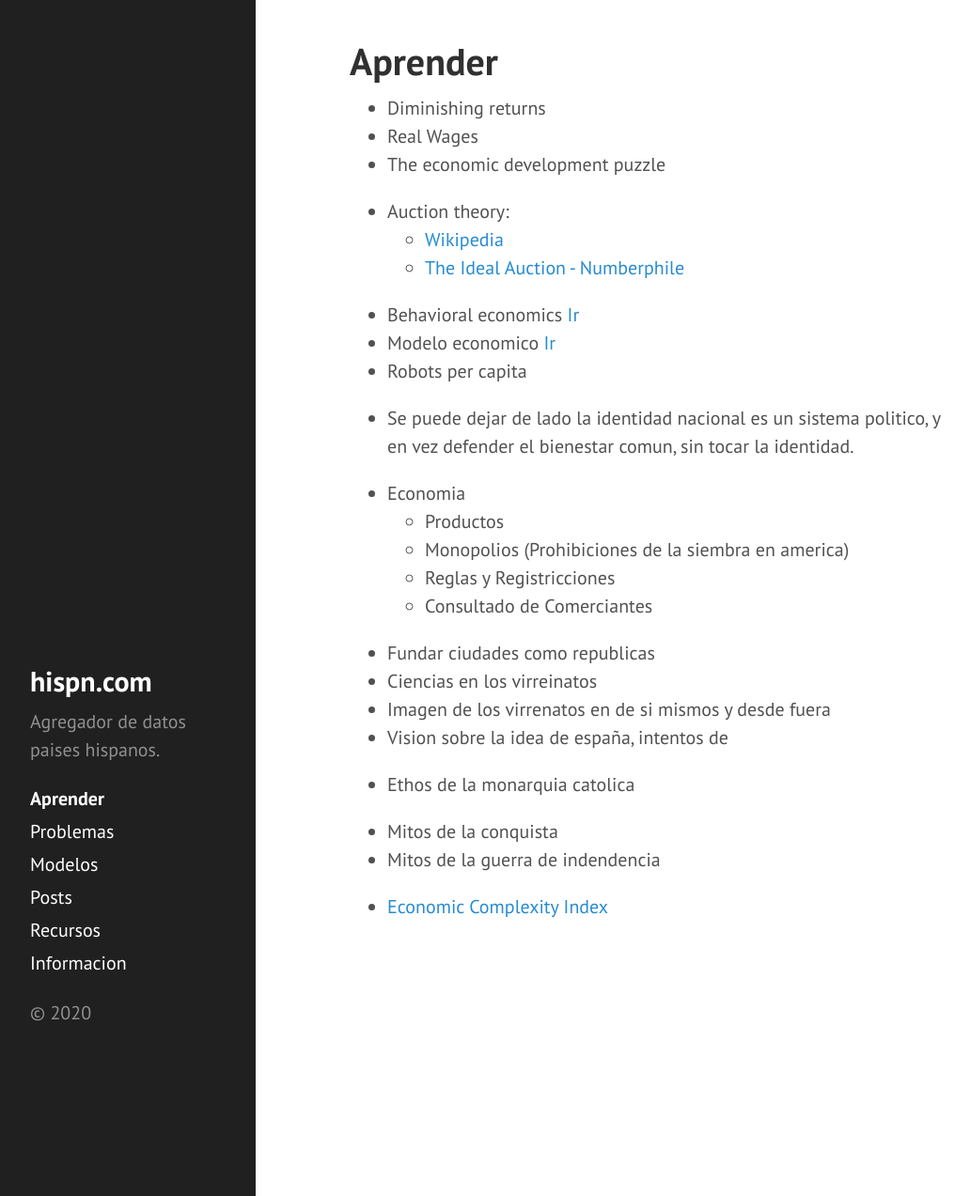
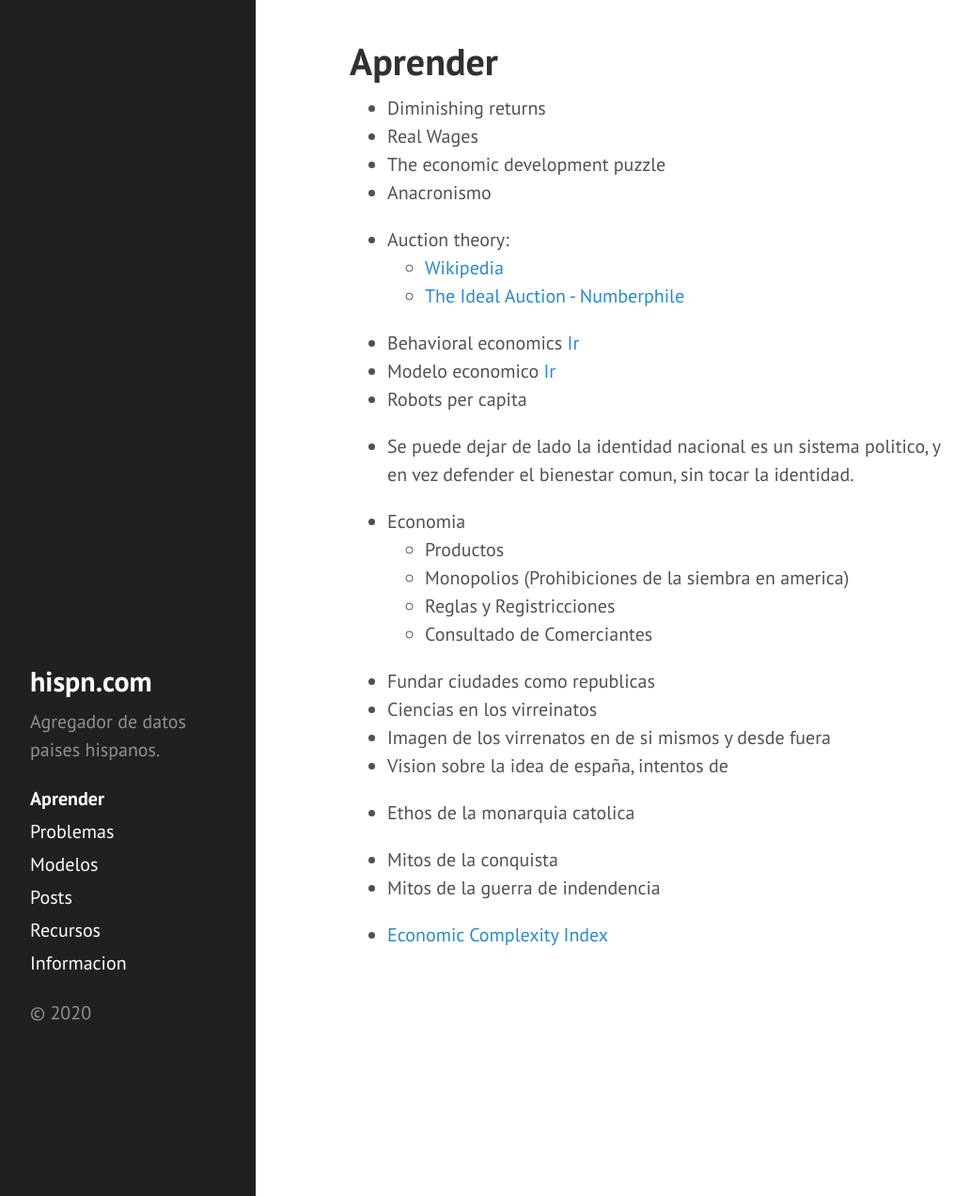
Before and after one commit to DanielBremont/hispn.github.io, a Jekyll site: the page built from pages/aprender.md, in a window 1280 px wide and 1273 px high. Shown: the whole window at 94% size, without its empty margins (8-1040 px from the left). Built offline with Jekyll 4.4.1, drawn with Linux system fonts in a browser that asks for light colours.

Commit message:
Nuevo commit

```diff
--- a/pages/aprender.md
+++ b/pages/aprender.md
@@ -7,7 +7,7 @@ orden: 1
 - Diminishing returns
 - Real Wages
 - The economic development puzzle
-
+- Anacronismo
 
 - Auction theory:
     - [Wikipedia](https://en.wikipedia.org/wiki/Auction_theory)
```
